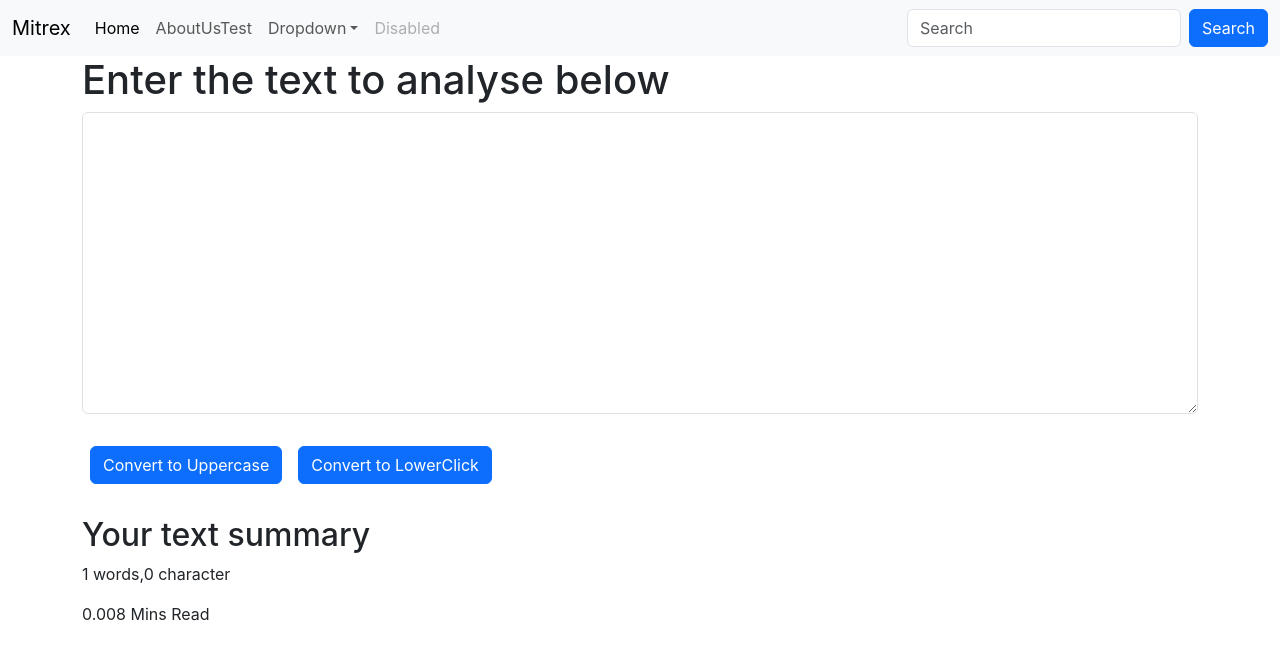
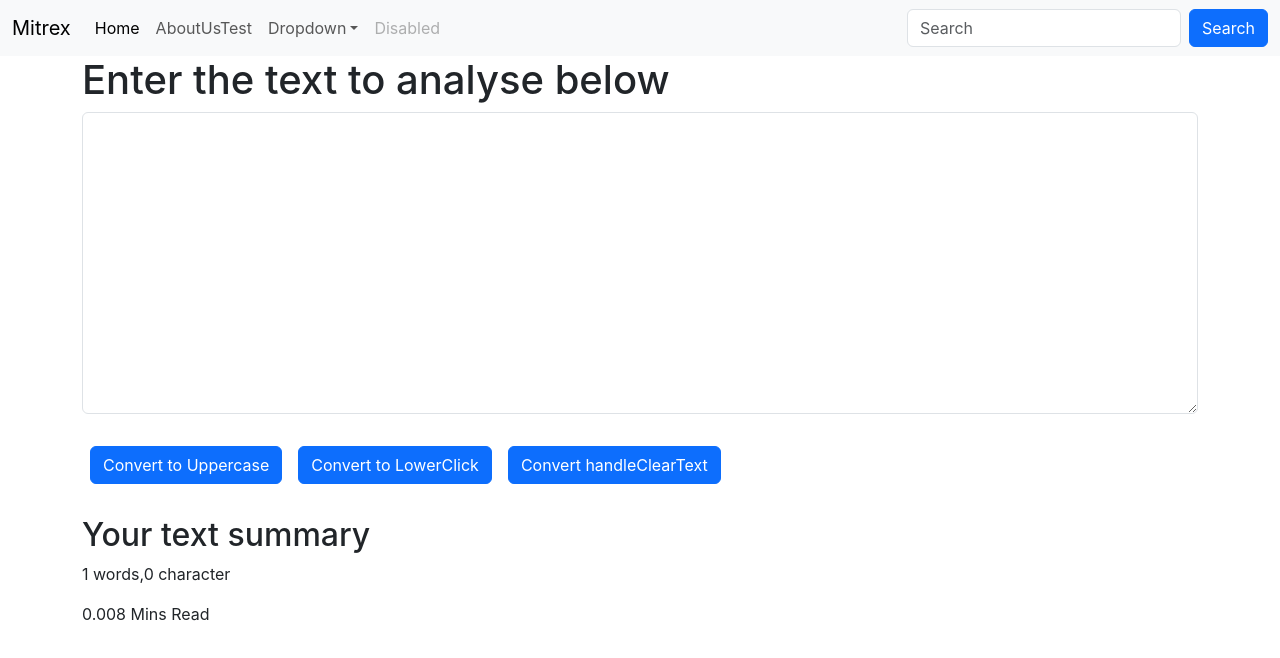
Before and after one commit to Rupesh0914/textutils, a React (Create React App) app: page / in a window 1280 px wide. Shown: the top 658 px of the page. Built offline with nearby package versions, Linux system fonts and the light colour scheme.

Commit message:
third  Commit

```diff
--- a/src/components/TextForm/TextForm.js
+++ b/src/components/TextForm/TextForm.js
@@ -10,11 +10,13 @@ export default function TextForm (props) {
         let newTextLower = text.toLowerCase()
         setText(newTextLower)
     }
+    const handleUpClearText = () => {
+        let newClearText = ""
+        setText(newClearText)
+    }
     const handleOnChnage = (event) => {
         setText(event.target.value)
     }
-
-
     const [text, setText ] = useState('')
 
     return (
@@ -26,6 +28,7 @@ export default function TextForm (props) {
           </div>
         <button className='btn btn-primary mx-2' onClick={handleUpClick}>Convert to Uppercase</button>
         <button className='btn btn-primary mx-2 my-3' onClick={handleUpLowerClick}>Convert to LowerClick</button>
+        <button className='btn btn-primary mx-2 my-3' onClick={handleUpClearText}>Convert handleClearText</button>
         </div>
             <div className='container my-3'>
                <h2>Your text summary</h2>
```
